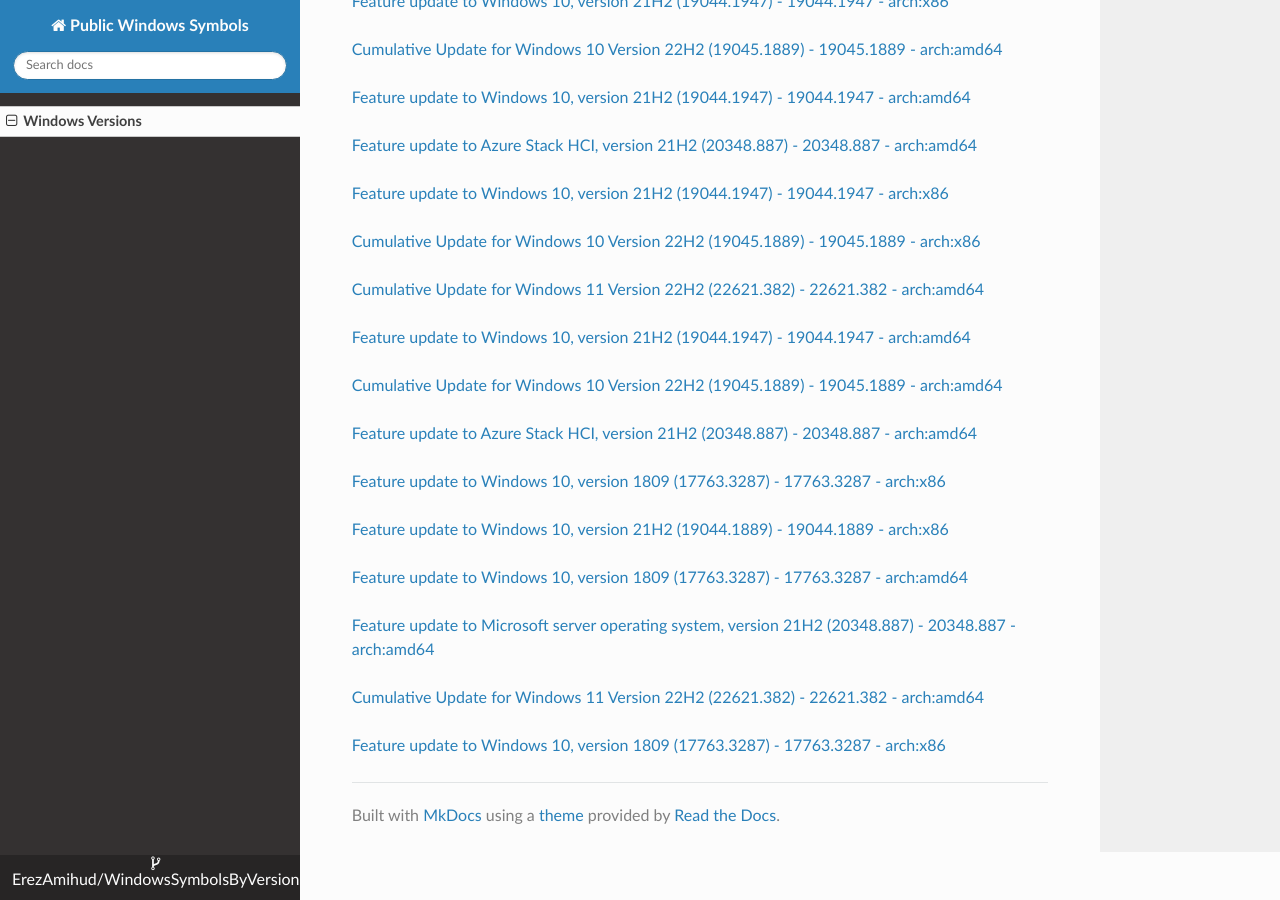
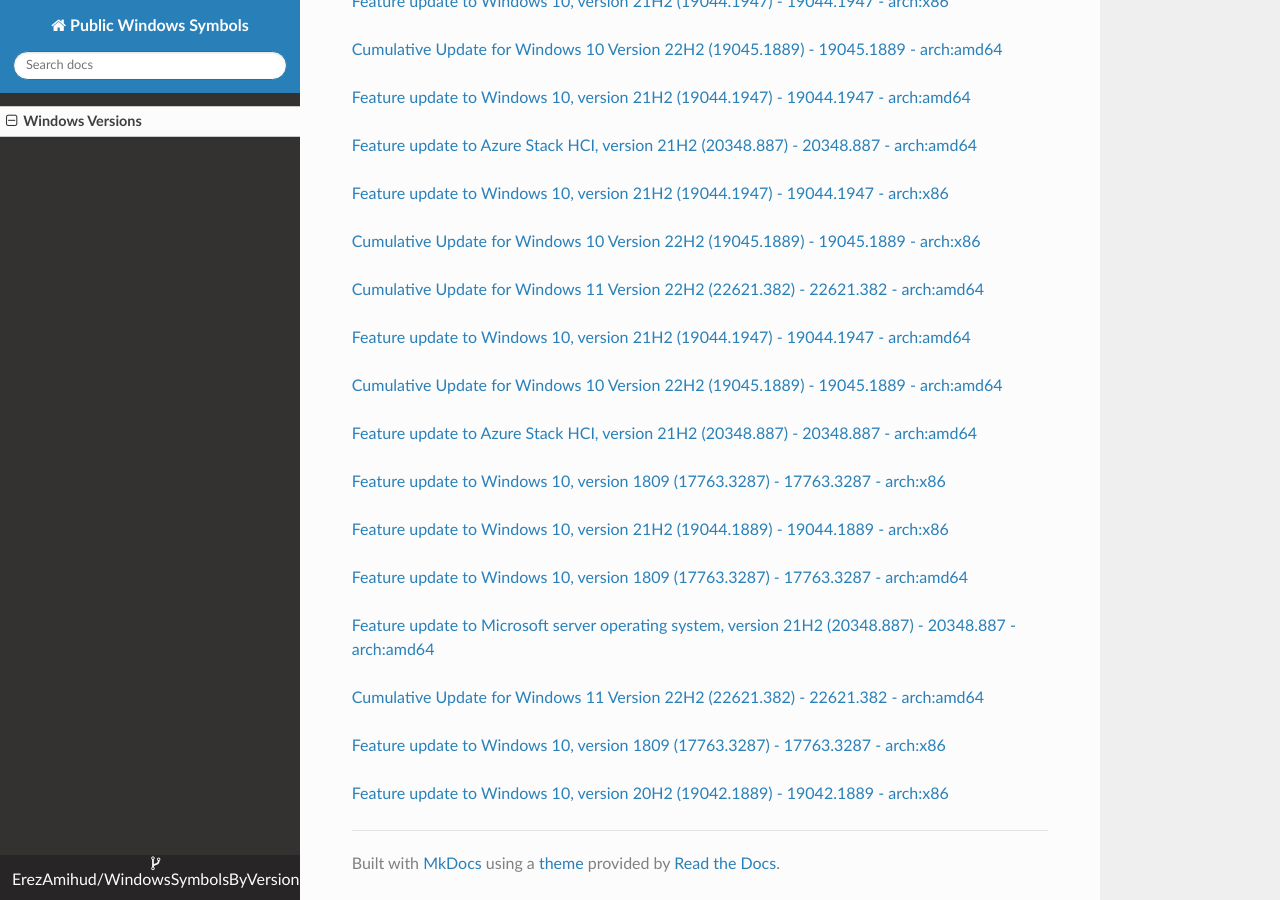
Before and after one commit to ErezAmihud/WindowsSymbolsByVersion, an MkDocs documentation site: the page built from docs/index.md, in a window 1280 px wide and 900 px high, scrolled down 55469 px. Built offline with MkDocs 1.6.1, drawn with Linux system fonts in a browser that asks for light colours; nearby versions of some CDN libraries.

Commit message:
Automated commit, add manifest for 64dc860d-e5ab-4544-952d-690dd50df1dc

```diff
--- a/docs/index.md
+++ b/docs/index.md
@@ -3286,3 +3286,6 @@
 
 
 [Feature update to Windows 10, version 1809 (17763.3287) - 17763.3287 - arch:x86](https://github.com/ErezAmihud/WindowsSymbolsByVersion/blob/main/manifests/8a010641-3810-4c1e-80db-d35e89fb807c.manifest)
+
+
+[Feature update to Windows 10, version 20H2 (19042.1889) - 19042.1889 - arch:x86](https://github.com/ErezAmihud/WindowsSymbolsByVersion/blob/main/manifests/64dc860d-e5ab-4544-952d-690dd50df1dc.manifest)
```
Also changed, not shown: process_builds.json (+1 -1 lines), 1 other file.
